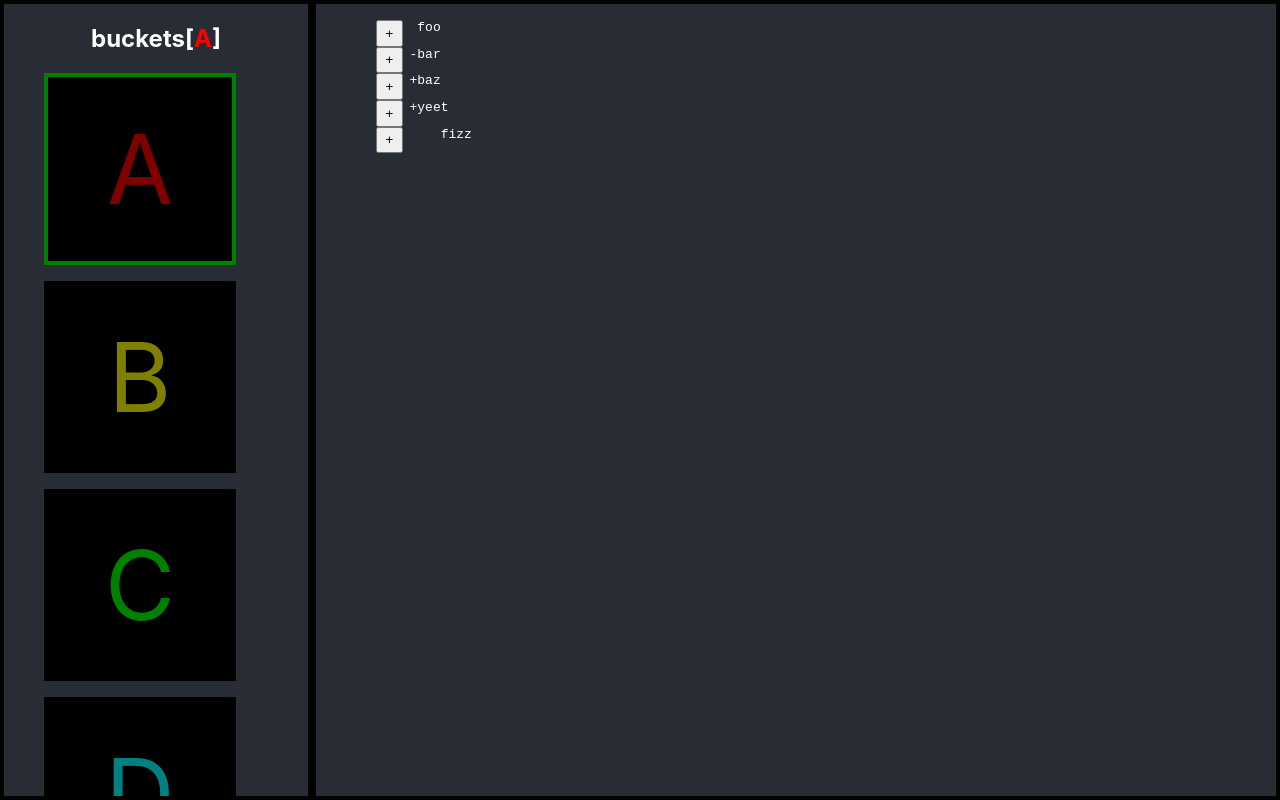
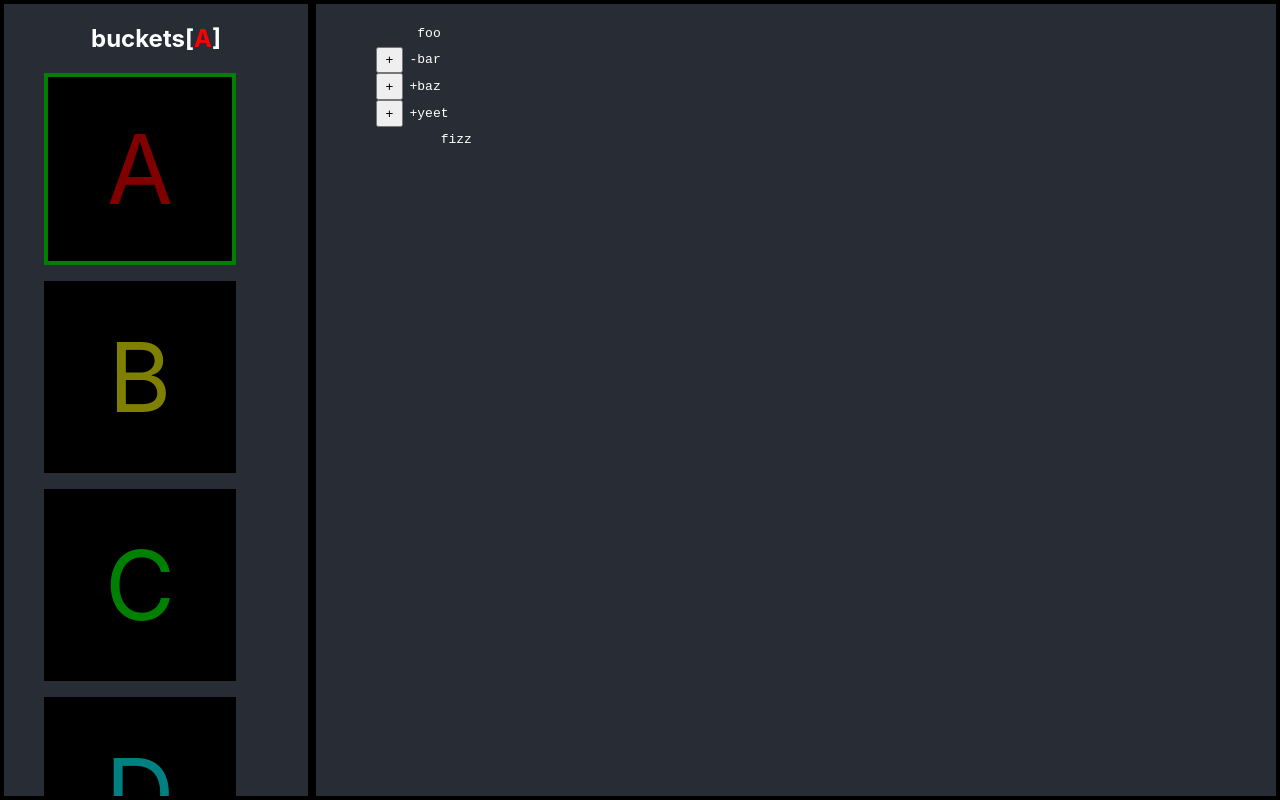
Before and after one commit to kiprasmel/git-add-buckets, a React (Create React App) app in the folder client/: page / in a window 1280 px wide. Built offline with nearby package versions, Linux system fonts and the light colour scheme.

Commit message:
ux: only show +- button if line is stage-able
Signed-off-by: Kipras Melnikovas <kipras@kipras.org>

```diff
--- a/client/src/App.tsx
+++ b/client/src/App.tsx
@@ -396,11 +396,14 @@ export const DiffLines: FC<DiffLinesProps> = ({ diffLines = [], dispatchDiffLine
 		<>
 			<ul>
 				{diffLines.map((line, idx) => {
+					const isStageable: boolean = isLineStageable(line.lineStr);
+
 					return (
 						<li>
 							<div
 								className={css`
 									display: flex;
+									align-items: center;
 								`}
 							>
 								<BucketLetter selectedBucket={line.bucket} bucketCount={bucketCount} />
@@ -415,12 +418,19 @@ export const DiffLines: FC<DiffLinesProps> = ({ diffLines = [], dispatchDiffLine
 											dispatchDiffLines({ type: "assign_bucket", idx, bucket: -1 });
 										}
 									}}
-									className={css`
-										height: 2em;
-										width: 2em;
+									className={cx(
+										css`
+											height: 2em;
+											width: 2em;
 
-										margin-right: 0.5em;
-									`}
+											margin-right: 0.5em;
+										`,
+										{
+											[css`
+												visibility: hidden;
+											`]: !isStageable,
+										}
+									)}
 								>
 									{!currentBucketIsSelected(line.bucket) ? "+" : "-"}
 								</button>
@@ -442,6 +452,8 @@ export const DiffLines: FC<DiffLinesProps> = ({ diffLines = [], dispatchDiffLine
 	);
 };
 
+export const isLineStageable = (line: string): boolean => line[0] === "-" || line[0] === "+";
+
 export const countLeftSpaces = (str: string): number => {
 	let cnt = 0;
 	for (let i = 0; i < str.length; i++) {
```
